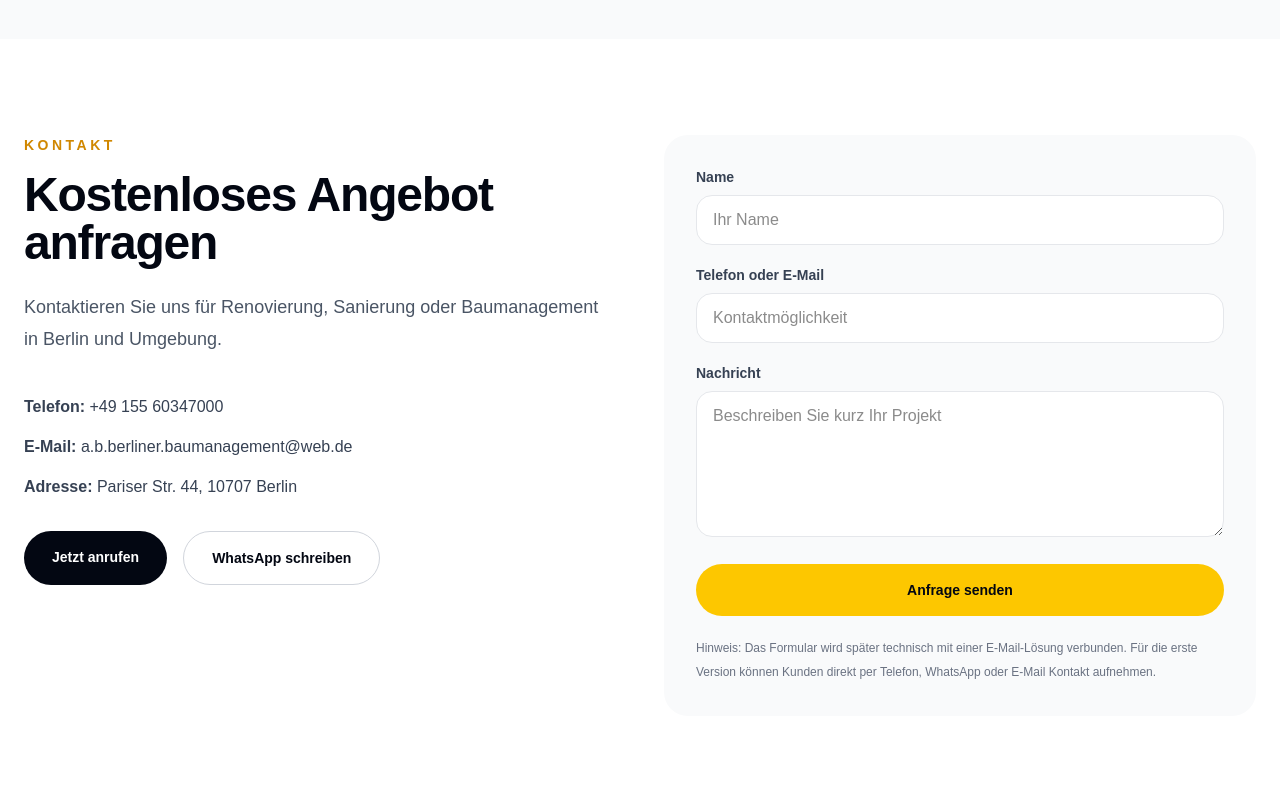
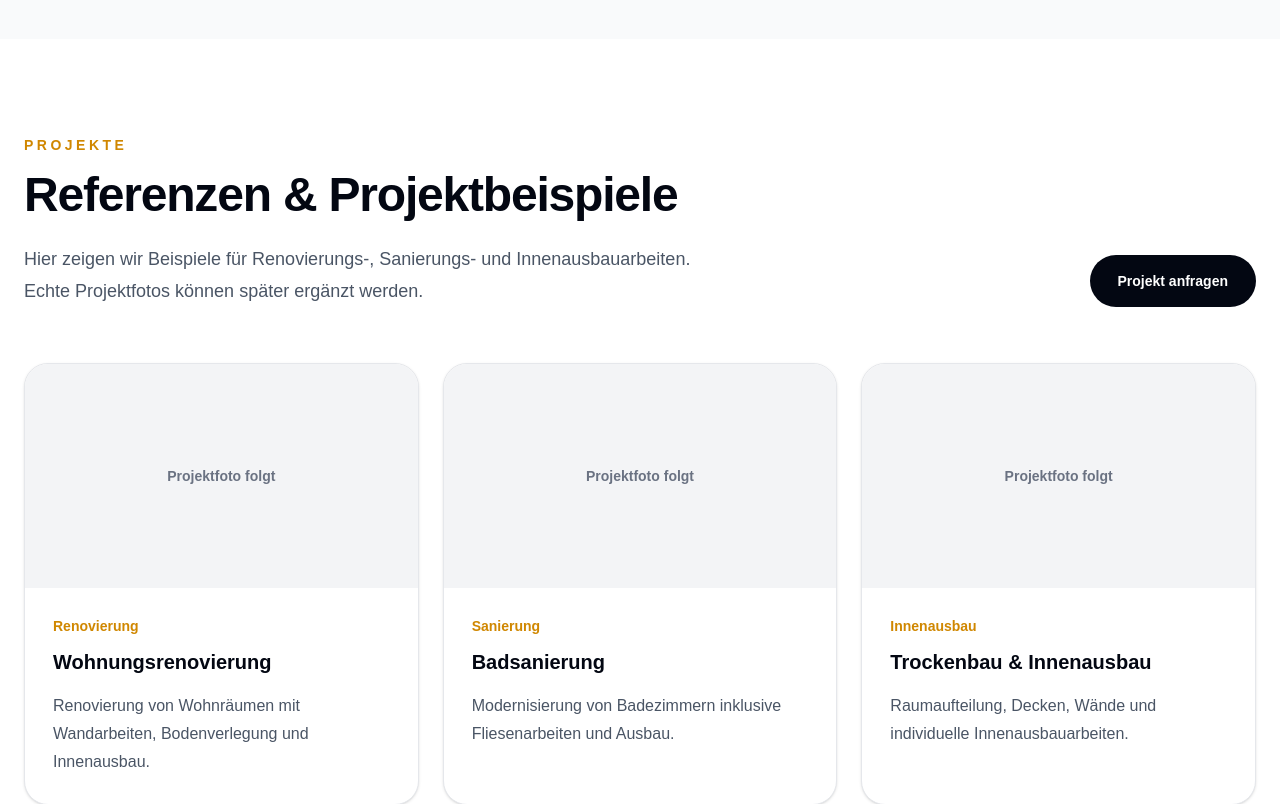
Before and after one commit to Valiulloh/ab-berliner-website, a Next.js app: page / in a window 1280 px wide. Shown: the part 3360-4164 px from the top of the page. Built offline with nearby package versions, Linux system fonts and the light colour scheme.

Commit message:
Add projects preview section

```diff
--- a/src/app/page.tsx
+++ b/src/app/page.tsx
@@ -4,6 +4,7 @@ import { Footer } from "@/components/Footer";
 import { Header } from "@/components/Header";
 import { Hero } from "@/components/Hero";
 import { Process } from "@/components/Process";
+import { ProjectsPreview } from "@/components/ProjectsPreview";
 import { ServicesGrid } from "@/components/ServicesGrid";
 import { WhyChooseUs } from "@/components/WhyChooseUs";
 
@@ -18,6 +19,7 @@ export default function Home() {
         <About />
         <WhyChooseUs />
         <Process />
+        <ProjectsPreview />
         <ContactSection />
       </main>
 
--- /dev/null
+++ b/src/components/ProjectsPreview.tsx
@@ -0,0 +1,63 @@
+import { projects } from "@/data/projects";
+
+export function ProjectsPreview() {
+  return (
+    <section id="projekte" className="bg-white py-24">
+      <div className="mx-auto max-w-7xl px-6">
+        <div className="flex flex-col justify-between gap-6 md:flex-row md:items-end">
+          <div className="max-w-2xl">
+            <p className="text-sm font-bold uppercase tracking-[0.25em] text-yellow-600">
+              Projekte
+            </p>
+
+            <h2 className="mt-4 text-3xl font-bold tracking-tight text-gray-950 md:text-5xl">
+              Referenzen & Projektbeispiele
+            </h2>
+
+            <p className="mt-6 text-lg leading-8 text-gray-600">
+              Hier zeigen wir Beispiele für Renovierungs-, Sanierungs- und
+              Innenausbauarbeiten. Echte Projektfotos können später ergänzt
+              werden.
+            </p>
+          </div>
+
+          <a
+            href="#kontakt"
+            className="rounded-full bg-gray-950 px-7 py-4 text-center text-sm font-bold text-white hover:bg-gray-800"
+          >
+            Projekt anfragen
+          </a>
+        </div>
+
+        <div className="mt-14 grid gap-6 md:grid-cols-3">
+          {projects.map((project) => (
+            <div
+              key={project.title}
+              className="overflow-hidden rounded-3xl border border-gray-200 bg-white shadow-sm"
+            >
+              <div className="flex h-56 items-center justify-center bg-gray-100">
+                <span className="text-sm font-semibold text-gray-500">
+                  Projektfoto folgt
+                </span>
+              </div>
+
+              <div className="p-7">
+                <p className="text-sm font-bold text-yellow-600">
+                  {project.category}
+                </p>
+
+                <h3 className="mt-3 text-xl font-bold text-gray-950">
+                  {project.title}
+                </h3>
+
+                <p className="mt-4 leading-7 text-gray-600">
+                  {project.description}
+                </p>
+              </div>
+            </div>
+          ))}
+        </div>
+      </div>
+    </section>
+  );
+}
--- /dev/null
+++ b/src/data/projects.ts
@@ -0,0 +1,20 @@
+export const projects = [
+  {
+    title: "Wohnungsrenovierung",
+    category: "Renovierung",
+    description:
+      "Renovierung von Wohnräumen mit Wandarbeiten, Bodenverlegung und Innenausbau.",
+  },
+  {
+    title: "Badsanierung",
+    category: "Sanierung",
+    description:
+      "Modernisierung von Badezimmern inklusive Fliesenarbeiten und Ausbau.",
+  },
+  {
+    title: "Trockenbau & Innenausbau",
+    category: "Innenausbau",
+    description:
+      "Raumaufteilung, Decken, Wände und individuelle Innenausbauarbeiten.",
+  },
+];
```
